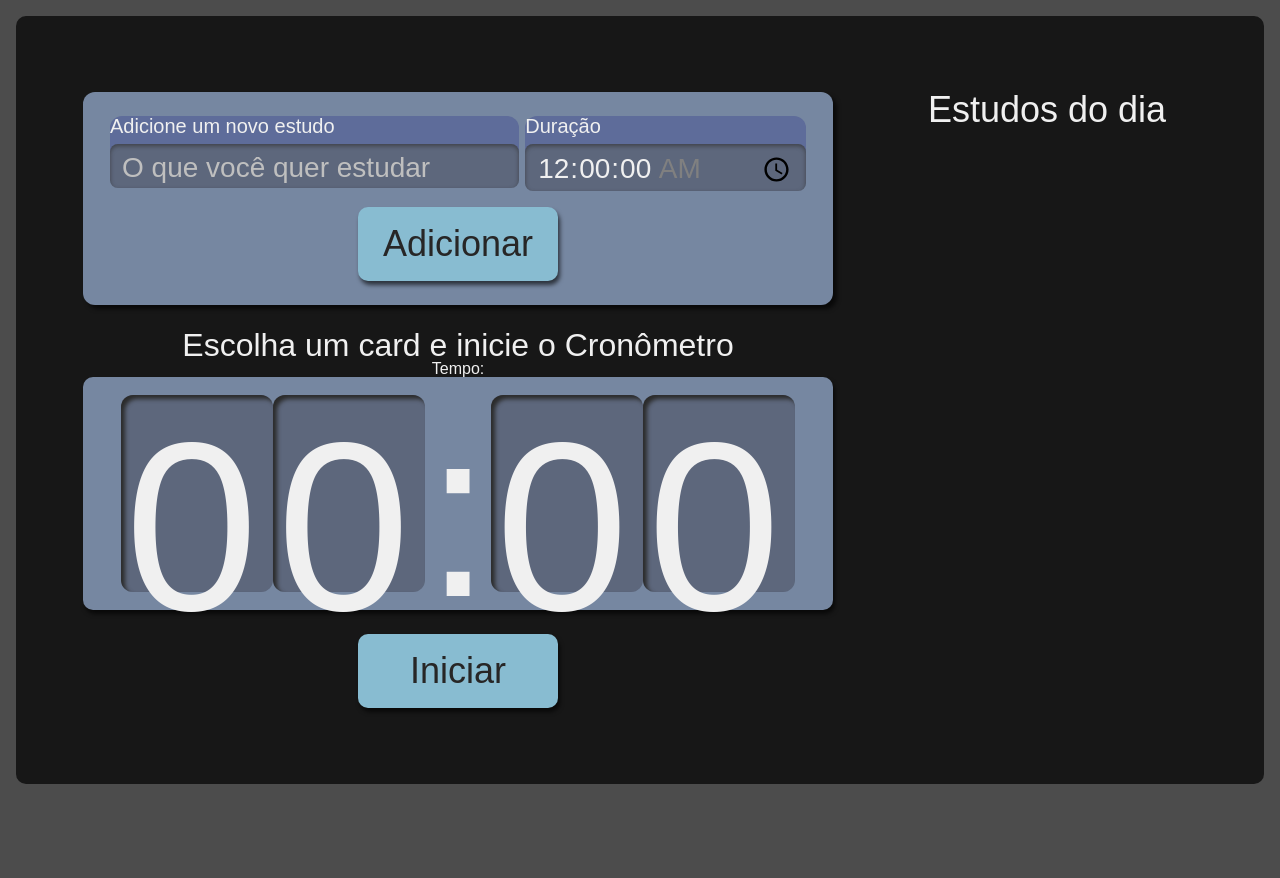
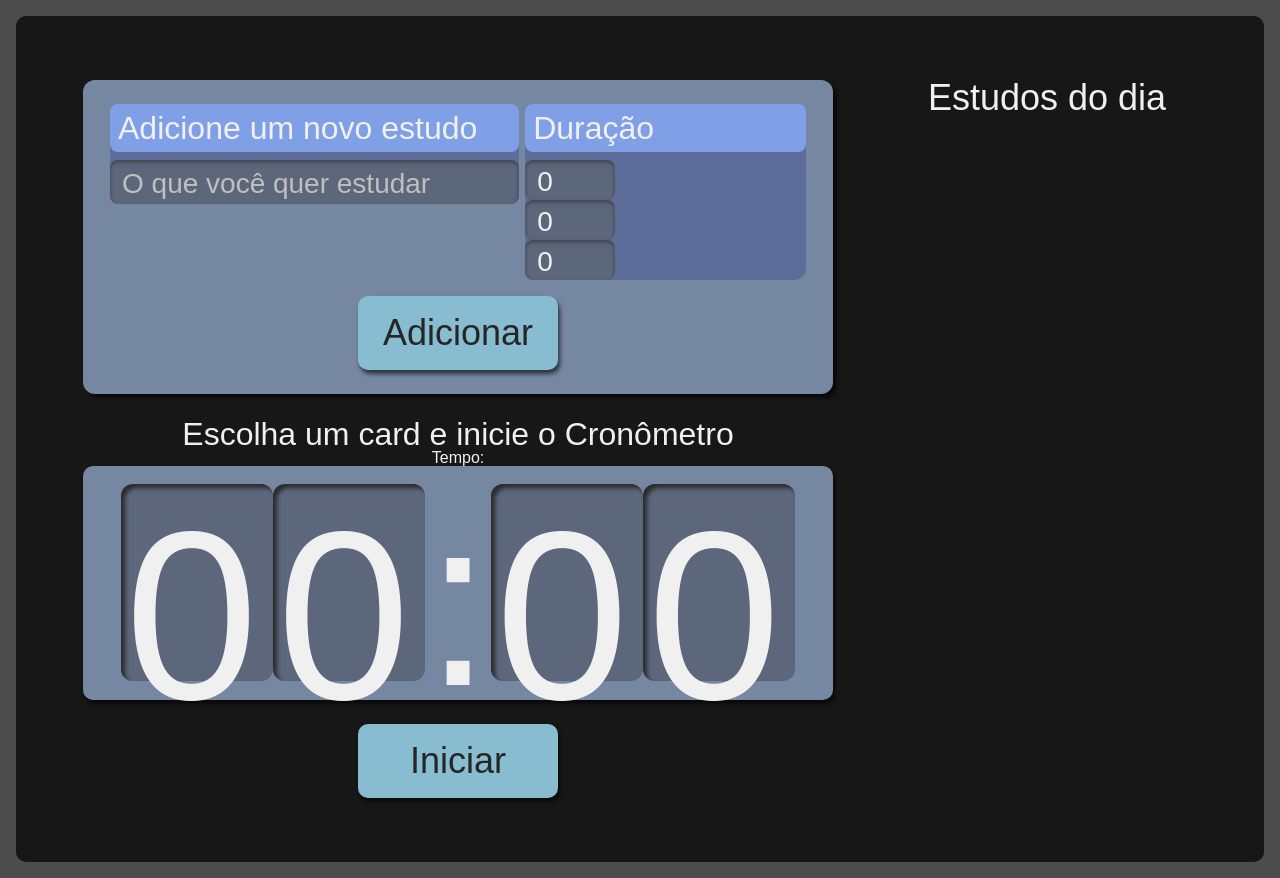
Before and after one commit to vicTavares/alura-studies, a React (Create React App) app: page / in a window 1280 px wide. Before the commit the page ends 800 px from the top, so only its background shows below. Built offline with nearby package versions, Linux system fonts and the light colour scheme.

Commit message:
fix (Formulario) : altera setTarefa relativo a tempo
* altera de setDuracaoDaTarefa  do tipo time para Hora, Minuto, Segundo

```diff
--- a/src/components/Formulario/index.tsx
+++ b/src/components/Formulario/index.tsx
@@ -10,7 +10,10 @@ interface Props {
 
 export function FormularioDeTarefa({ setTarefas }: Props) {
   const [textoDaTarefa, setTextoDaTarefa] = useState("");
-  const [duracaoDaTarefa, setDuracaoDaTarefa] = useState("00:00");
+  //const [duracaoDaTarefa, setDuracaoDaTarefa] = useState("00:00:00");
+  const [duracaoDaTarefaHora, setDuracaoDaTarefaHora] = useState(0);
+  const [duracaoDaTarefaMinuto, setDuracaoDaTarefaMinuto] = useState(0);
+  const [duracaoDaTarefaSegundo, setDuracaoDaTarefaSegundo] = useState(0);
 
   function adicionarTarefa(evento: React.FormEvent<HTMLFormElement>) {
     evento.preventDefault();
@@ -18,20 +21,29 @@ export function FormularioDeTarefa({ setTarefas }: Props) {
       ...tarefasAntigas,
       {
         tarefa: textoDaTarefa,
-        tempo: duracaoDaTarefa,
+        //tempo: duracaoDaTarefa,
+        duracaoEmSegundos:
+          duracaoDaTarefaHora * 3600 +
+          duracaoDaTarefaMinuto * 60 +
+          duracaoDaTarefaSegundo,
         status: "todo",
         disabled: "true",
         id: uuidv4(),
       },
     ]);
     setTextoDaTarefa("");
-    setDuracaoDaTarefa("00:00");
+    // setDuracaoDaTarefa("00:00");
+    setDuracaoDaTarefaHora(0);
+    setDuracaoDaTarefaMinuto(0);
+    setDuracaoDaTarefaSegundo(0);
   }
 
   return (
     <form className={style.novaTarefa} onSubmit={adicionarTarefa}>
       <div className={style.inputContainer}>
-        <label htmlFor="tarefa">Adicione um novo estudo</label>
+        <label htmlFor="tarefa" className={style.label}>
+          Adicione um novo estudo
+        </label>
         <input
           type="text"
           name="tarefa"
@@ -43,16 +55,47 @@ export function FormularioDeTarefa({ setTarefas }: Props) {
         />
       </div>
       <div className={style.inputContainer}>
-        <label htmlFor="tempo">Duração</label>
+        <span className={style.label}>Duração</span>
         <input
-          type="time"
+          type="number"
+          placeholder="horas"
           step="1"
-          name="duração"
-          value={duracaoDaTarefa}
-          onChange={(evento) => setDuracaoDaTarefa(evento.target.value)}
-          id="duração"
-          min="00:00:00"
-          max="01:30:00"
+          name="hora"
+          //value={duracaoDaTarefa}
+          value={duracaoDaTarefaHora}
+          onChange={(evento) =>
+            setDuracaoDaTarefaHora(Number(evento.target.value))
+          }
+          id="hora"
+          min="00"
+          required
+        />
+        <input
+          type="number"
+          placeholder="minutos"
+          step="1"
+          name="minuto"
+          //value={duracaoDaTarefa}
+          value={duracaoDaTarefaMinuto}
+          onChange={(evento) =>
+            setDuracaoDaTarefaMinuto(Number(evento.target.value))
+          }
+          id="minuto"
+          min="00"
+          required
+        />
+        <input
+          type="number"
+          placeholder="segundos"
+          step="1"
+          name="segundo"
+          //value={duracaoDaTarefa}
+          value={duracaoDaTarefaSegundo}
+          onChange={(evento) =>
+            setDuracaoDaTarefaSegundo(Number(evento.target.value))
+          }
+          id="segundo"
+          min="00"
           required
         />
       </div>
```
